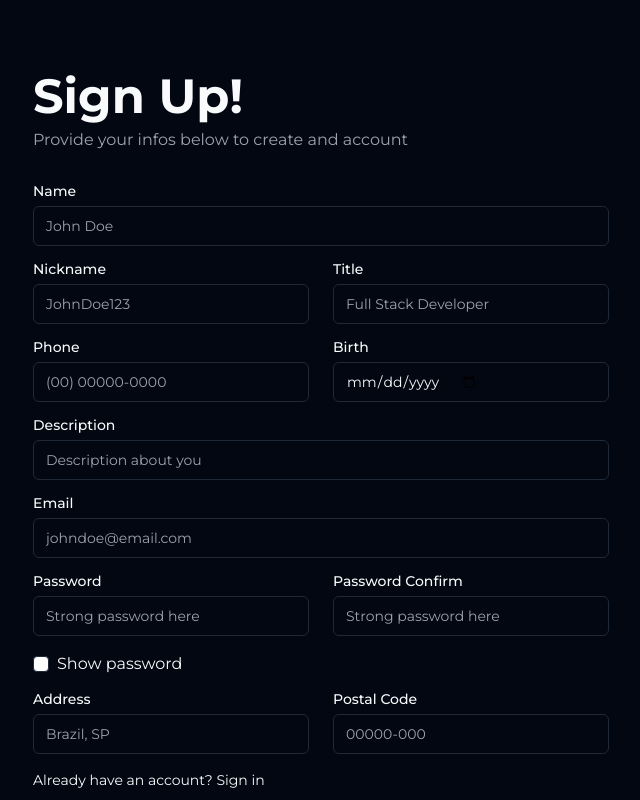
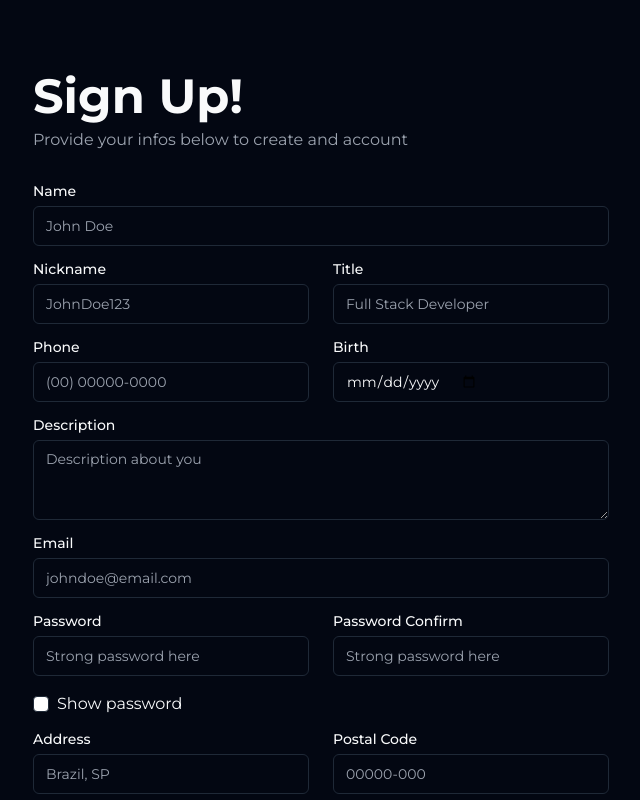
Before and after one commit to YaGRRusso/profile-info-panel, a Next.js app: page /en/signup in a window 1280 px wide. Shown: the top 800 px of the page, without its empty margins (319-959 px from the left). Built offline with nearby package versions, Linux system fonts and the light colour scheme; no server answers.

Commit message:
feat: text area

```diff
--- a/src/app/[locale]/(unauthenticated)/signup/components/SignUpForm/index.tsx
+++ b/src/app/[locale]/(unauthenticated)/signup/components/SignUpForm/index.tsx
@@ -1,6 +1,6 @@
 'use client'
 
-import { Button, Checkbox, Form, Input } from '@/components'
+import { Button, Checkbox, Form, Input, Textarea } from '@/components'
 import { mask } from '@/helpers/mask'
 import users from '@/services/users'
 
@@ -137,7 +137,7 @@ const SignUpForm: FC<SignUpFormProps> = ({ defaultValues, ...rest }) => {
         </Form.Group>
         <Form.Group className="col-span-full">
           <Form.Label>Description</Form.Label>
-          <Input
+          <Textarea
             onChange={(ev) => setValue('description', ev.target.value)}
             value={watch('description')}
             placeholder="Description about you"
--- /dev/null
+++ b/src/components/Textarea/index.tsx
@@ -0,0 +1,24 @@
+import { cn } from '@/lib/utils'
+
+import { TextareaHTMLAttributes, forwardRef } from 'react'
+
+export interface TextareaProps
+  extends TextareaHTMLAttributes<HTMLTextAreaElement> {}
+
+const Textarea = forwardRef<HTMLTextAreaElement, TextareaProps>(
+  ({ className, ...props }, ref) => {
+    return (
+      <textarea
+        className={cn(
+          'interactive flex max-h-64 min-h-[80px] w-full rounded-md border border-gray-200 bg-white px-3 py-2 text-sm placeholder:text-gray-500 focus-visible:outline-none disabled:cursor-not-allowed disabled:opacity-50 dark:border-gray-800 dark:bg-gray-950 dark:placeholder:text-gray-400',
+          className,
+        )}
+        ref={ref}
+        {...props}
+      />
+    )
+  },
+)
+Textarea.displayName = 'Textarea'
+
+export default Textarea
--- a/src/components/index.ts
+++ b/src/components/index.ts
@@ -22,5 +22,8 @@ export type * from './Input'
 export { default as Checkbox } from './Checkbox'
 export type * from './Checkbox'
 
+export { default as Textarea } from './Textarea'
+export type * from './Textarea'
+
 export { default as TitleDesc } from './TitleDesc'
 export type * from './TitleDesc'
```
